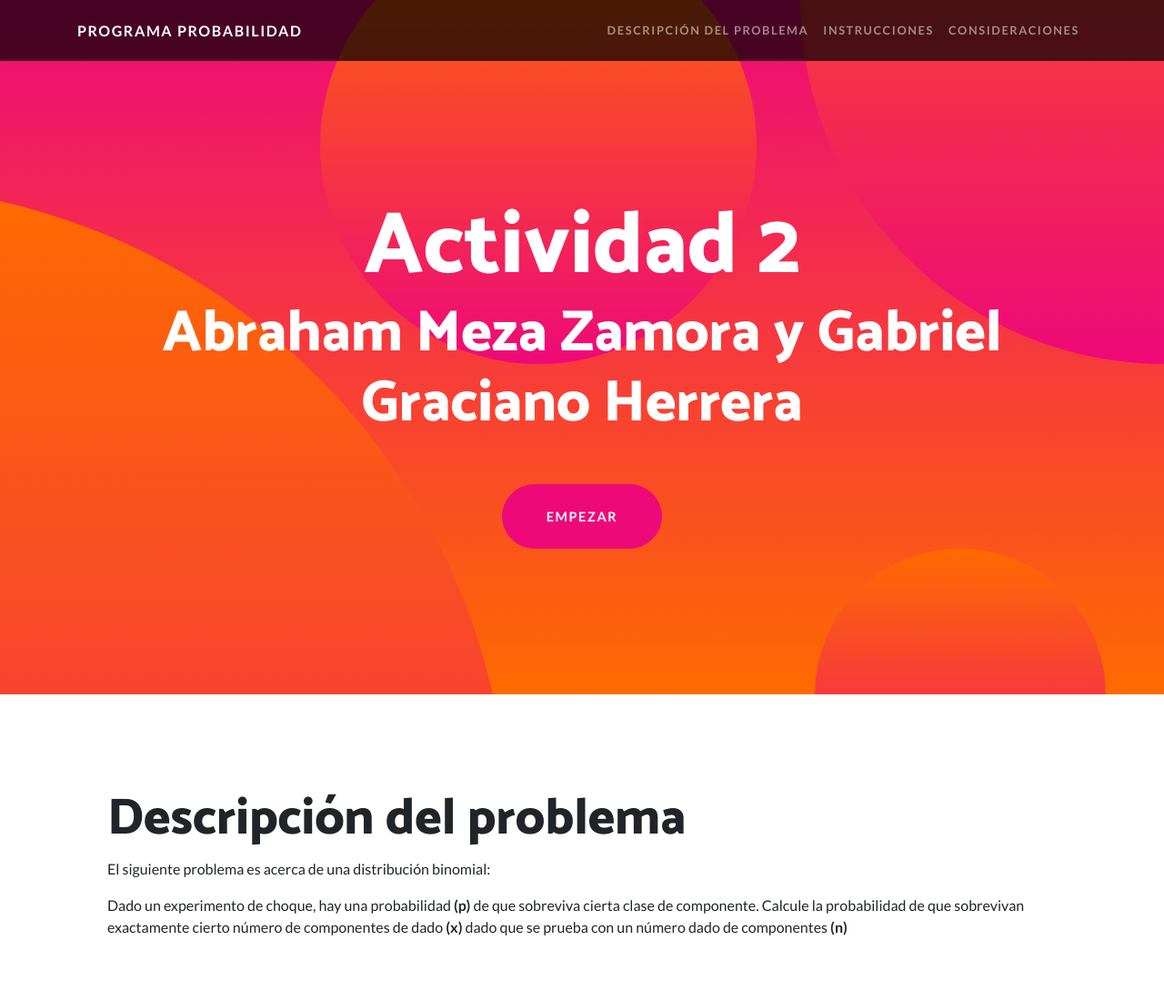
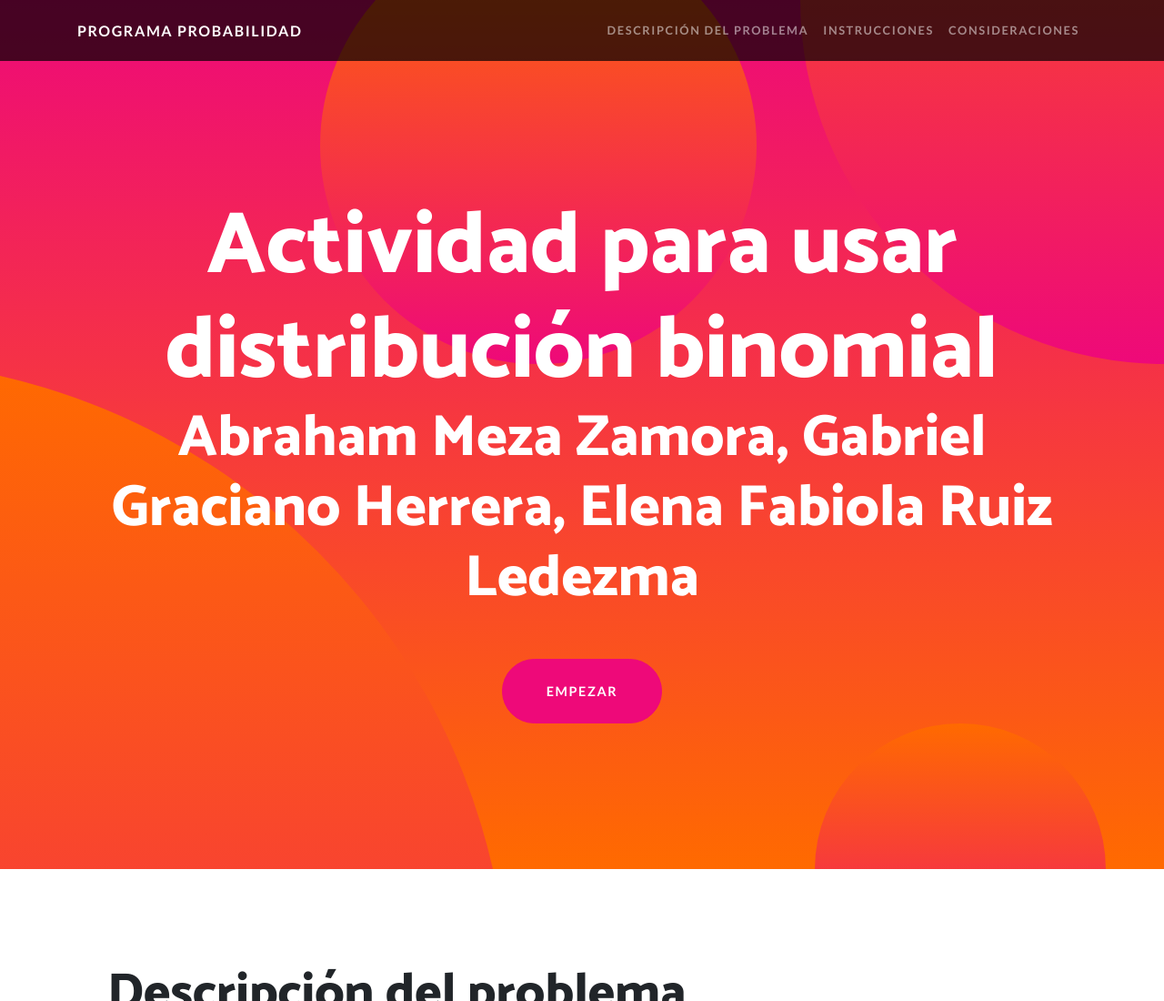
Before and after one commit to AbrMa/Probabilidad, a plain HTML site: page Tercer Parcial/index.html in a window 1280 px wide. Shown: the top 1100 px of the page at 91% size. Drawn offline with Linux system fonts and the light colour scheme.

Commit message:
correciones

```diff
--- a/Tercer Parcial/index.html
+++ b/Tercer Parcial/index.html
@@ -44,8 +44,8 @@
   <header class="masthead text-center text-white">
     <div class="masthead-content">
       <div class="container">
-        <h1 class="masthead-heading mb-0">Actividad 2</h1>
-        <h2 class="masthead-subheading mb-0">Abraham Meza Zamora y Gabriel Graciano Herrera</h2>
+        <h1 class="masthead-heading mb-0">Actividad para usar distribución binomial</h1>
+        <h2 class="masthead-subheading mb-0">Abraham Meza Zamora, Gabriel Graciano Herrera, Elena Fabiola Ruiz Ledezma</h2>
         <a href="form.html" class="btn btn-primary btn-xl rounded-pill mt-5">Empezar</a>
       </div>
     </div>
```
Also changed, not shown: Tercer Parcial/form.html (+1 -1 lines).
